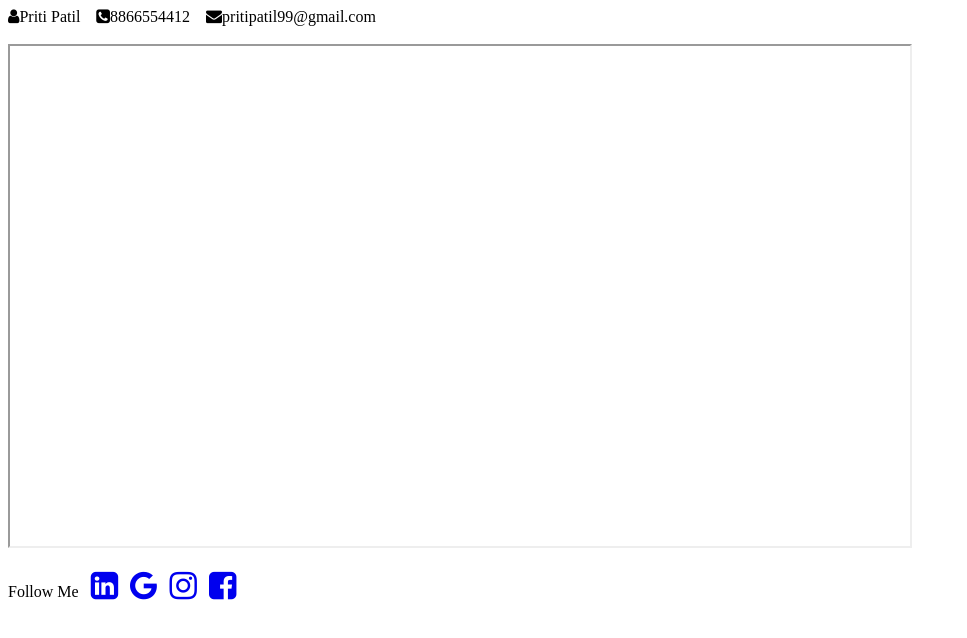
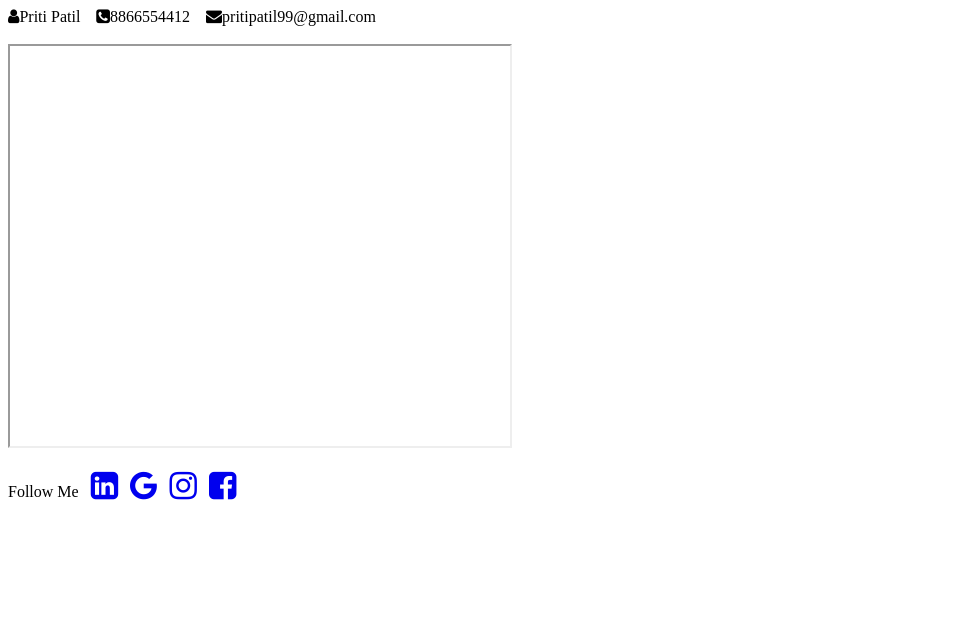
Before and after one commit to PriyaMahalle/MyProfile, a plain HTML site: page index.html in a window 1280 px wide. Shown: the whole page, without its empty margins (0-967 px from the left). Drawn offline with Linux system fonts and the light colour scheme.

Commit message:
Design Index page
Design Index page

```diff
--- a/index.html
+++ b/index.html
@@ -12,8 +12,8 @@
     <i class="fa fa-envelope" aria-hidden="true"></i><span>pritipatil99@gmail.com</span>
     <br><br>
     <iframe src=""
-    width="900px"
-    height="500px">
+    width="500px"
+    height="400px">
     </iframe>
     <br><br>
 <span>Follow Me</span>&nbsp;&nbsp;
```
